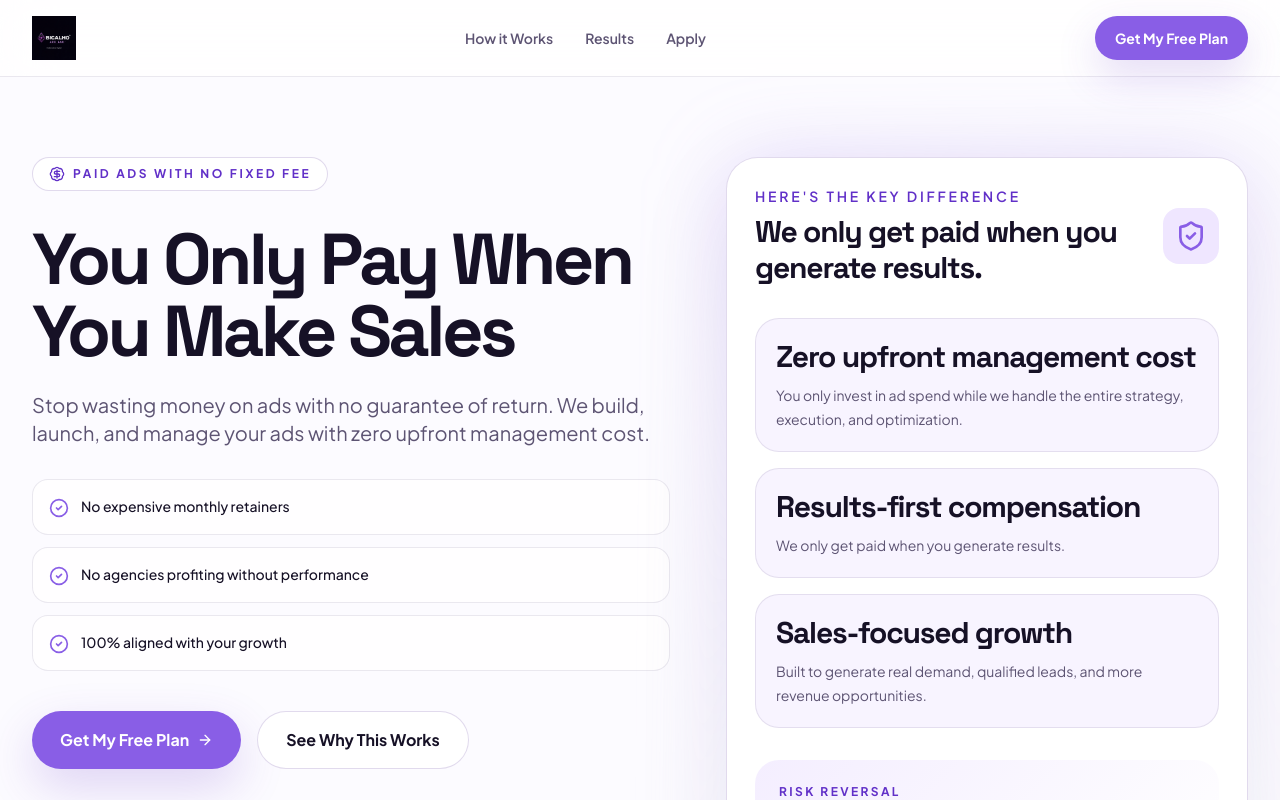
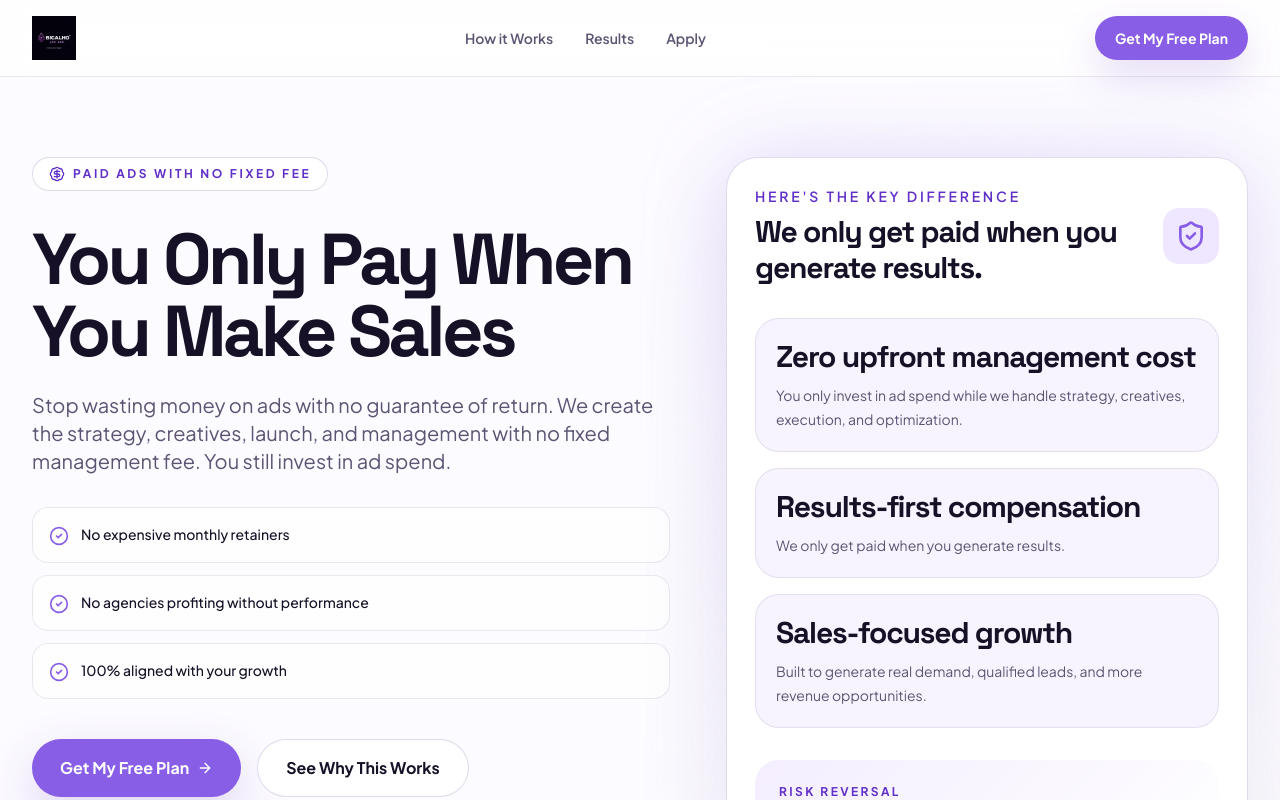
Before and after one commit to adribica/lp-bicalho-ads-lab, a React (Vite) app: page / in a window 1280 px wide. Shown: the top 800 px of the page. Built offline with nearby package versions, Linux system fonts and the light colour scheme; no server answers.

Commit message:
docs: clarify creatives and ad spend in copy

```diff
--- a/src/content.ts
+++ b/src/content.ts
@@ -82,7 +82,7 @@ export const landingContent: Record<'en' | 'pt-BR', LandingContent> = {
       badge: 'Paid Ads With No Fixed Fee',
       title: 'You Only Pay When You Make Sales',
       description:
-        'Stop wasting money on ads with no guarantee of return. We build, launch, and manage your ads with zero upfront management cost.',
+        'Stop wasting money on ads with no guarantee of return. We create the strategy, creatives, launch, and management with no fixed management fee. You still invest in ad spend.',
       points: [
         'No expensive monthly retainers',
         'No agencies profiting without performance',
@@ -94,7 +94,7 @@ export const landingContent: Record<'en' | 'pt-BR', LandingContent> = {
       metrics: [
         {
           value: 'Zero upfront management cost',
-          label: 'You only invest in ad spend while we handle the entire strategy, execution, and optimization.',
+          label: 'You only invest in ad spend while we handle strategy, creatives, execution, and optimization.',
         },
         {
           value: 'Results-first compensation',
@@ -204,7 +204,7 @@ export const landingContent: Record<'en' | 'pt-BR', LandingContent> = {
       badge: 'Tráfego Pago Sem Taxa Fixa',
       title: 'Você Só Paga Quando Faz Vendas',
       description:
-        'Pare de desperdiçar dinheiro com anúncios sem garantia de retorno. Nós criamos, lançamos e gerenciamos seus anúncios com zero custo inicial de gestão.',
+        'Pare de desperdiçar dinheiro com anúncios sem garantia de retorno. Nós criamos a estratégia, os criativos, o lançamento e a gestão sem taxa fixa de gerenciamento. O investimento em tráfego continua sendo seu.',
       points: [
         'Sem mensalidades caras',
         'Sem agências lucrando sem performance',
@@ -216,7 +216,7 @@ export const landingContent: Record<'en' | 'pt-BR', LandingContent> = {
       metrics: [
         {
           value: 'Zero custo de gestão antecipado',
-          label: 'Você investe apenas no tráfego enquanto nós cuidamos da estratégia, execução e otimização.',
+          label: 'Você investe apenas no tráfego enquanto nós cuidamos da estratégia, dos criativos, da execução e da otimização.',
         },
         {
           value: 'Remuneração por resultado',
```
